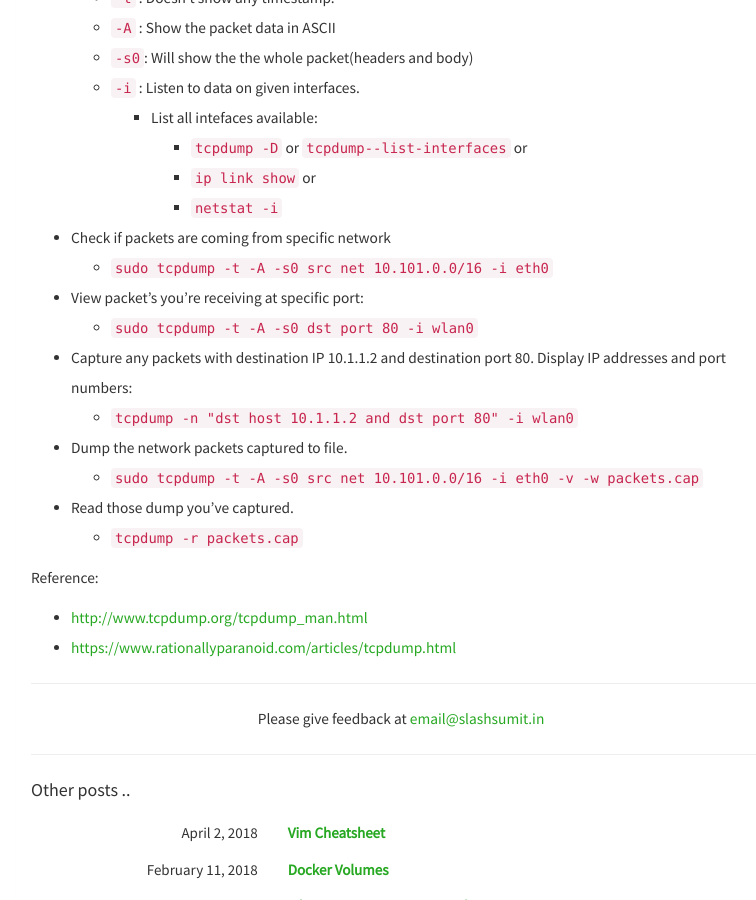
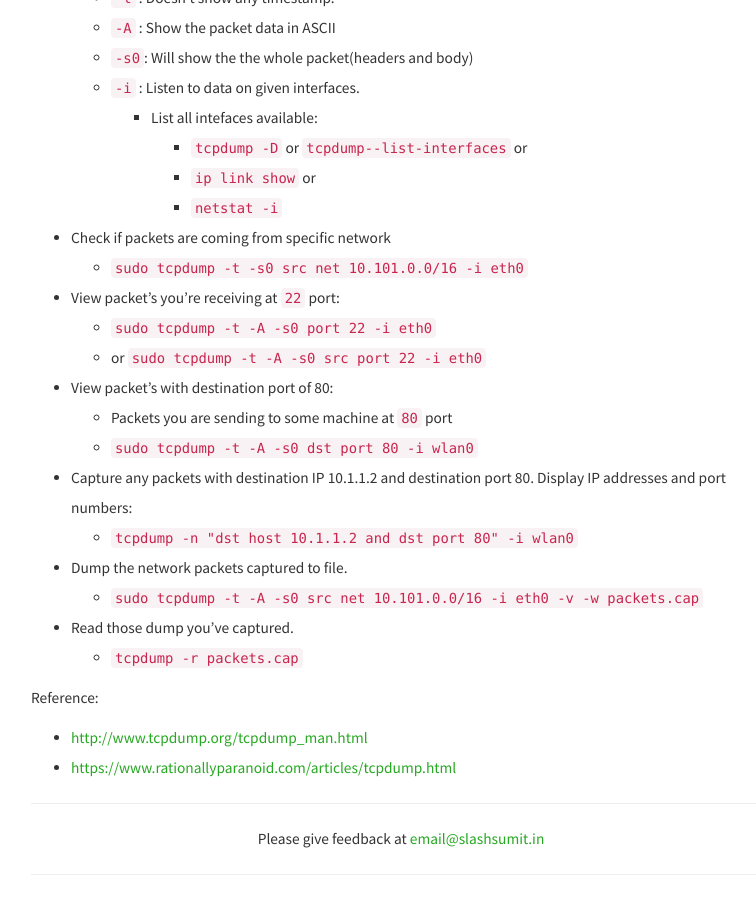
Before and after one commit to murarisumit/murarisumit.github.io, a Jekyll site: the page built from _posts/2017-08-21-tcpdump-minimal-tutorial.md, in a window 1280 px wide and 900 px high, scrolled down 363 px. Shown: the whole window, without its empty margins (239-995 px from the left). Built offline with Jekyll 4.4.1, drawn with Linux system fonts in a browser that asks for light colours; nearby versions of some CDN libraries.

Commit message:
fixed a tcpdump command

```diff
--- a/_posts/2017-08-21-tcpdump-minimal-tutorial.md
+++ b/_posts/2017-08-21-tcpdump-minimal-tutorial.md
@@ -21,11 +21,15 @@ Basic use cases would be:
 			*    `netstat -i`
 
 * Check if packets are coming from specific network
-	*  `sudo tcpdump -t -A -s0 src net 10.101.0.0/16 -i eth0`
+	*  `sudo tcpdump -t -s0 src net 10.101.0.0/16 -i eth0`
 
-* View packet's you're receiving at specific port:
+* View packet's you're receiving at `22` port:
+	* `sudo tcpdump -t -A -s0 port 22 -i eth0`
+	* or `sudo tcpdump -t -A -s0 src port 22 -i eth0`
+
+* View packet's with destination port of 80:
+	* Packets you are sending to some machine at `80` port
 	* `sudo tcpdump -t -A -s0 dst port 80 -i wlan0`
-
 
 * Capture any packets with destination IP 10.1.1.2 and destination port 80. Display IP addresses and port numbers:
 	* `tcpdump -n "dst host 10.1.1.2 and dst port 80" -i wlan0`
```
